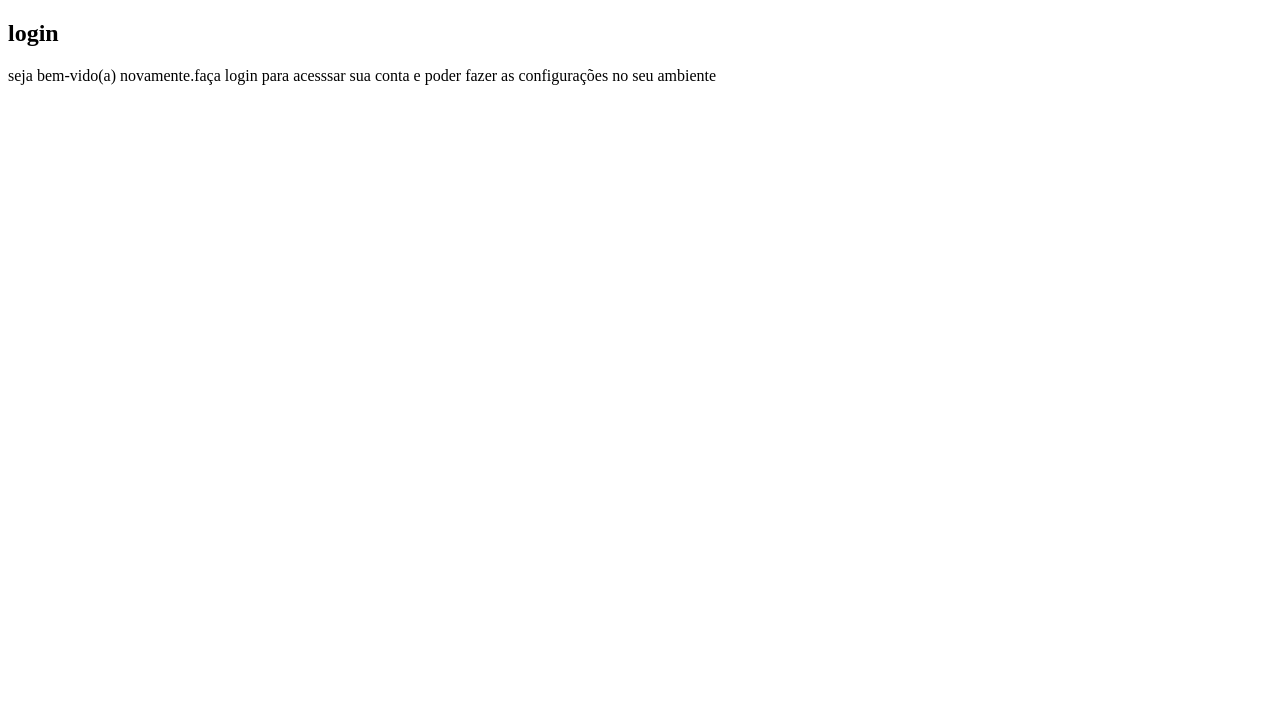
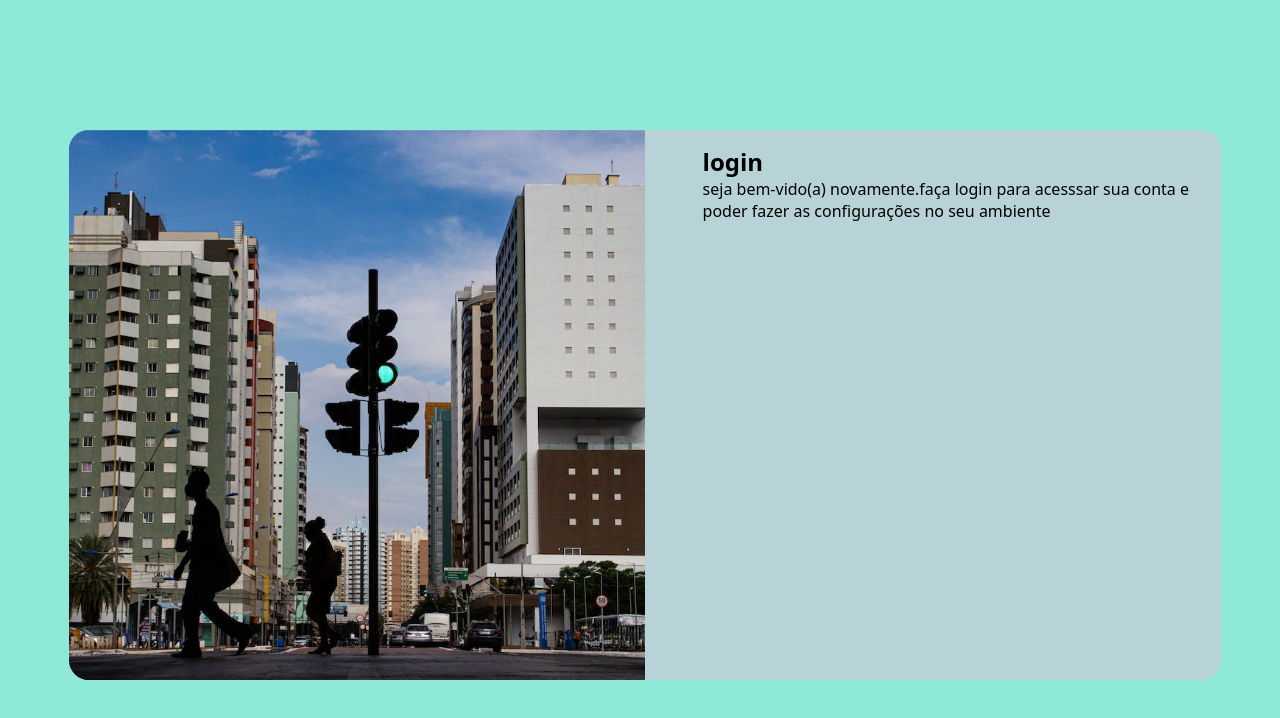
Before and after one commit to iagob2/projeto-login, a plain HTML site: page index.html in a window 1280 px wide. Drawn offline with Linux system fonts and the light colour scheme.

Commit message:
part 02 do eestlio do projeto

```diff
--- a/estilos/pc.css
+++ b/estilos/pc.css
@@ -1 +1,38 @@
-@charset "utf-8";
+@charset "utf-8"; @charset "utf-8";
+
+@media screen and (min-width: 993px)  {
+
+
+    body ,html {
+        background-color: var(--Color-3);
+
+    }
+    #login {
+        background-color: var(--Color-6);
+
+        width: 90vw;
+        overflow: hidden;/* Isso pode ser útil para garantir que não haja vazamento de flutuação */
+    }
+
+    #login #imagen {
+        background: var(--Color-2) url(../imagens/login02.jpg) no-repeat;
+        background-position:  center;
+        background-size: cover;
+
+
+
+        float: left;
+        width:50%;
+        height: 100%;
+        margin-right: 5%;
+
+
+    }
+
+    #login #formulairo  {
+        float: right;
+        width: 45%; /* Ajustei a largura para 65% para dar espaço para a margem à direita */
+        height: 100%;
+         /* Adicionei uma margem à esquerda para dar espaço entre a imagem e o formulário */
+    }
+}
--- a/estilos/style.css
+++ b/estilos/style.css
@@ -1 +1,76 @@
 @charset "utf-8";
+
+/*
+paleta de cores:
+verde: #49a09d
+lilas: #5f2c82*/
+
+
+/* Color Theme Swatches in Hex */
+:root{
+--Color-1 : #6BF2D9;
+--Color-2 : #3772A6;
+--Color-3 : #8fe9d8;
+--Color-4 : #1698DE;
+--Color-5 : #9006E0;
+--Color-6 : #cdcad9aa;
+--Color-7 : #0e323f;
+--Color-8 : #3D4038;
+--Color-9 : #717366;
+
+
+}
+
+* {
+    font-family: system-ui, -apple-system, BlinkMacSystemFont, 'Segoe UI', Roboto, Oxygen, Ubuntu, Cantarell, 'Open Sans', 'Helvetica Neue', sans-serif;
+     margin: 0px;
+     padding: 0px;
+     box-sizing: border-box;
+
+}
+
+body ,html {
+    background-color: var(--Color-7);
+    height: 100vh;
+    width: 100vw;
+}
+
+main {
+    height: 100vh;
+    width: 100vw;
+    position: relative;
+}
+
+#login {
+    position: absolute;
+   top: 50%;
+   left: 50%;
+   transform: translate(-50%,-50%);
+   overflow: hidden;
+    background-color:var(--Color-6);
+    height: 550px;
+    width: 350px;
+    border-radius: 20px;
+    box-shadow: 0px,0px,10px rgba(0, 0, 0, 0.451);
+    margin: 5px;
+
+    transition :width  0.3s  , height 0.35;
+    transition-timing-function: ease;
+}
+
+#login > #imagen {
+display: block;
+ background: var(--Color-2) url(../imagens/login01.jpg) no-repeat;
+ background-size: cover;
+ background-position: left center;
+ height: 200px;
+
+
+}
+
+#login > #formulario {
+    padding: 15px;
+
+    display: block;
+
+}
--- a/estilos/tablete.css
+++ b/estilos/tablete.css
@@ -1 +1,36 @@
 @charset "utf-8";
+
+@media screen and (min-width: 768px) and (max-width: 992px) {
+
+
+    body ,html {
+        background-color: var(--Color-9);
+
+    }
+    #login {
+        background-color: var(--Color-6);
+
+        width: 90vw;
+        overflow: hidden;/* Isso pode ser útil para garantir que não haja vazamento de flutuação */
+    }
+
+    #login #imagen {
+        background: var(--Color-2) url(../imagens/login03.jpg) no-repeat;
+        background-position:  center;
+        background-size: 190%;
+
+
+
+        float: left;
+        width: 30%;
+        height: 100%;
+        margin-right: 5%;
+    }
+
+    #login #formulairo  {
+        float: right;
+        width: 65%; /* Ajustei a largura para 65% para dar espaço para a margem à direita */
+        height: 100%;
+         /* Adicionei uma margem à esquerda para dar espaço entre a imagem e o formulário */
+    }
+}
```
Also changed, not shown: index.html (line endings or trailing spaces).
